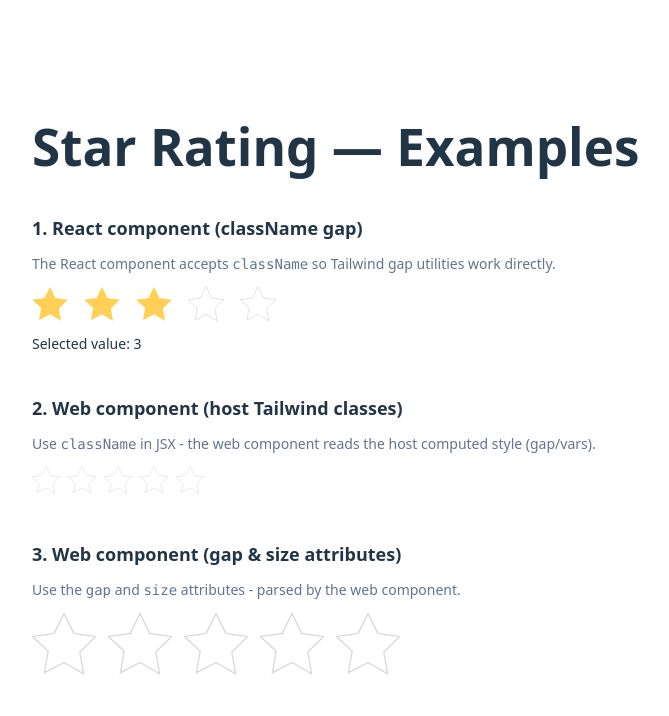
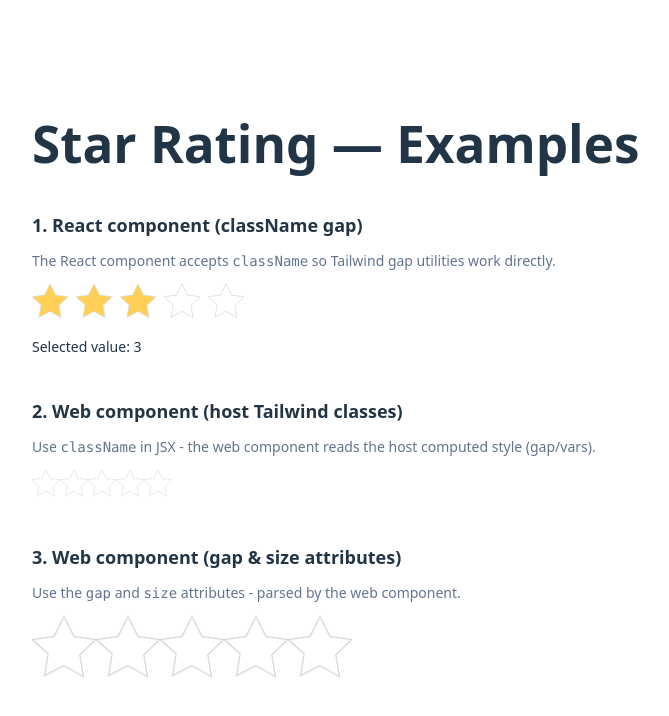
Before and after one commit to anand1296/star-rating-plus, a React (Vite) app: page / in a window 1280 px wide. Shown: the top 716 px of the page, without its empty margins (0-669 px from the left). Built offline with nearby package versions, Linux system fonts and the light colour scheme.

Commit message:
changed default state and updated readme

```diff
--- a/src/components/StarRating.tsx
+++ b/src/components/StarRating.tsx
@@ -1,154 +1,188 @@
-// src/components/StarRating.tsx
-import React, { useState, useCallback, useMemo } from "react";
+import React, { useEffect, useMemo, useRef, useState } from 'react';
 
-// add to the props type
-export type StarRatingProps = {
-  total?: number;
+export interface StarRatingProps {
+  /** REQUIRED: number of stars to render */
+  total: number;
+  /** Controlled value (selected stars count) */
   value?: number;
+  /** Uncontrolled initial value */
   defaultValue?: number;
-  onChange?: (v: number) => void;
+  /** Pixel size of each star (width & height) */
   size?: number;
+  /** Per-index hover colors e.g. ['#8B0000', '#ff6b6b', ...]. If shorter than total the last color repeats. */
+  hoverColors?: string[];
+  /** If true disables interaction */
   readOnly?: boolean;
-  hoverColors?: string[];
-  gap?: number | string;
+  /** Optional wrapper classes (Tailwind-friendly) */
   className?: string;
-  style?: React.CSSProperties;
-};
-
-const TRANSPARENT = "transparent";
-const DEFAULT_COLORS = ["#8B0000", "#ff6b6b", "#ffd055", "#b7eb8f", "#237804"];
-
-function clamp(v: number, a: number, b: number) {
-  return Math.max(a, Math.min(b, v));
+  /** onChange callback (value: number) */
+  onChange?: (value: number) => void;
 }
 
-const StarSVG: React.FC<{ size: number; fill: string }> = ({ size, fill }) => (
-  <svg
-    width={size}
-    height={size}
-    viewBox="0 0 24 24"
-    aria-hidden="true"
-    focusable="false"
-  >
-    <path
-      d="M12 .587l3.668 7.431 8.2 1.192-5.934 5.787 1.401 8.168L12 18.896l-7.335 3.869 1.401-8.168L.132 9.21l8.2-1.192z"
-      fill={fill}
-      stroke={fill === TRANSPARENT ? "#d9d9d9" : "none"}
-      strokeWidth={0.5}
-    />
-  </svg>
-);
+/**
+ * StarRating component
+ *
+ * - total is required (TS enforces it). At runtime we validate and throw if invalid.
+ * - Default hover/selection color is yellow (#ffd055).
+ * - If only <StarRating total={3} /> is used it renders 3 empty stars.
+ */
+export const StarRating: React.FC<StarRatingProps> = (props) => {
+  const {
+    total,
+    value,
+    defaultValue = 0,
+    size = 28,
+    hoverColors,
+    readOnly = false,
+    className,
+    onChange,
+  } = props;
 
-export const StarRating: React.FC<StarRatingProps> = ({
-  total = 5,
-  value,
-  defaultValue = 0,
-  onChange,
-  size = 28,
-  readOnly = false,
-  hoverColors,
-  className,
-  gap,
-  style,
-}) => {
-  const [uncontrolled, setUncontrolled] = useState(
-    Math.max(0, Math.min(total, defaultValue))
-  );
-  const [hoverIndex, setHoverIndex] = useState(0);
-  const isControlled = value !== undefined;
-  const selected = clamp(
-    isControlled ? (value as number) : uncontrolled,
-    0,
-    total
-  );
+  // Runtime validation: total is required and must be >= 1
+  if (!Number.isFinite(total) || total <= 0) {
+    throw new Error('StarRating: `total` prop is required and must be a positive number.');
+  }
 
-  const resolvedHoverColors = useMemo(() => {
-    if (hoverColors && hoverColors.length >= total)
-      return hoverColors.slice(0, total);
-    return Array.from(
-      { length: total },
-      (_, i) =>
-        DEFAULT_COLORS[
-          Math.floor((i / Math.max(1, total - 1)) * (DEFAULT_COLORS.length - 1))
-        ] || DEFAULT_COLORS[DEFAULT_COLORS.length - 1]
-    );
+  // Default color (yellow) if hoverColors not provided
+  const defaultColor = '#ffd055';
+
+  // Build a hoverColors array of length `total` using provided colors or default
+  const normalizedHoverColors = useMemo(() => {
+    if (!hoverColors || !hoverColors.length) {
+      return Array(total).fill(defaultColor);
+    }
+    // If provided shorter array, repeat last color for remaining slots
+    const out = [...hoverColors];
+    while (out.length < total) {
+      out.push(out[out.length - 1] ?? defaultColor);
+    }
+    return out.slice(0, total);
   }, [hoverColors, total]);
 
-  const colorForSelected = useCallback(
-    (n: number) => {
-      if (n <= 0) return TRANSPARENT;
-      const idx = clamp(n, 1, resolvedHoverColors.length) - 1;
-      return resolvedHoverColors[idx] ?? DEFAULT_COLORS[2];
-    },
-    [resolvedHoverColors]
-  );
+  // Controlled vs uncontrolled state
+  const isControlled = typeof value === 'number';
+  const [internalValue, setInternalValue] = useState<number>(defaultValue ?? 0);
+  const selected = isControlled ? (value ?? 0) : internalValue;
 
-  const fillFor = useCallback(
-    (i: number) => {
-      if (hoverIndex > 0)
-        return i <= hoverIndex
-          ? resolvedHoverColors[hoverIndex - 1]
-          : TRANSPARENT;
-      return i <= selected ? colorForSelected(selected) : TRANSPARENT;
-    },
-    [hoverIndex, resolvedHoverColors, selected, colorForSelected]
-  );
+  // Hover index: 0 = none, 1..total are hovered star counts
+  const [hoverIndex, setHoverIndex] = useState<number>(0);
 
-  const handleSelect = useCallback(
-    (n: number) => {
-      if (readOnly) return;
-      if (!isControlled) setUncontrolled(n);
-      onChange?.(n);
-    },
-    [isControlled, onChange, readOnly]
-  );
+  // Keep a ref to the radiogroup for keyboard handling
+  const groupRef = useRef<HTMLDivElement | null>(null);
 
-  // compute resolvedGap for the root
-  const resolvedGap =
-    gap !== undefined
-      ? typeof gap === "number"
-        ? `${gap}px`
-        : gap
-      : undefined;
+  useEffect(() => {
+    // If controlled and value is out of range, clamp
+    if (isControlled && typeof value === 'number') {
+      if (value < 0 || value > total) {
+        console.warn('StarRating: controlled `value` out of range; expected 0..total');
+      }
+    }
+  }, [isControlled, value, total]);
+
+  const commitValue = (v: number) => {
+    if (readOnly) return;
+    if (!isControlled) setInternalValue(v);
+    if (onChange) onChange(v);
+  };
+
+  // Keyboard support: ArrowLeft / ArrowRight / Home / End / Enter / Space
+  const handleKeyDown = (e: React.KeyboardEvent) => {
+    if (readOnly) return;
+    const key = e.key;
+    if (key === 'ArrowRight' || key === 'ArrowUp') {
+      e.preventDefault();
+      const next = Math.min(total, (selected ?? 0) + 1 || 1);
+      commitValue(next);
+    } else if (key === 'ArrowLeft' || key === 'ArrowDown') {
+      e.preventDefault();
+      const prev = Math.max(0, (selected ?? 0) - 1);
+      commitValue(prev);
+    } else if (key === 'Home') {
+      e.preventDefault();
+      commitValue(0);
+    } else if (key === 'End') {
+      e.preventDefault();
+      commitValue(total);
+    } else if (key === 'Enter' || key === ' ') {
+      // Enter/Space do nothing special here because clicks handle selection,
+      // but we prevent page scroll on space.
+      e.preventDefault();
+    }
+  };
+
+  // Determine color for a star at index i (1-based)
+  const starColorForIndex = (i: number) => {
+    // Hover takes precedence while hovering
+    if (hoverIndex > 0) {
+      return i <= hoverIndex ? normalizedHoverColors[hoverIndex - 1] : 'transparent';
+    }
+    // Otherwise show selected color for selected stars
+    if (selected > 0) {
+      return i <= selected ? normalizedHoverColors[selected - 1] : 'transparent';
+    }
+    // default empty star
+    return 'transparent';
+  };
+
+  // Accessibility: aria-label for each star e.g. "3 star"
+  const starLabel = (i: number) => `${i} star`;
 
   return (
     <div
-      className={`star-rating-root flex gap-2 items-center ${
-        className ?? ""
-      }`}
-      style={{
-        display: "flex",
-        gap: resolvedGap ?? undefined, // inline gap takes precedence over classes
-        ...style,
-      }}
-      onMouseLeave={() => setHoverIndex(0)}
       role="radiogroup"
-      tabIndex={readOnly ? -1 : 0}
+      aria-label="Star rating"
+      tabIndex={0}
+      ref={groupRef}
+      onKeyDown={handleKeyDown}
+      className={`star-rating-root inline-flex items-center ${className ?? ''}`}
+      style={{ gap: '0.5rem' /* default gap; consumers can override with className */ }}
     >
       {Array.from({ length: total }, (_, idx) => {
         const i = idx + 1;
-        const fill = fillFor(i);
+        const color = starColorForIndex(i);
+        const isChecked = selected === i;
         return (
           <button
             key={i}
-            aria-label={`${i} star`}
             role="radio"
+            aria-checked={isChecked}
+            aria-label={starLabel(i)}
+            title={starLabel(i)}
             tabIndex={-1}
             onMouseEnter={() => setHoverIndex(i)}
             onMouseMove={() => setHoverIndex(i)}
-            onClick={() => handleSelect(i)}
+            onMouseLeave={() => setHoverIndex(0)}
             onFocus={() => setHoverIndex(i)}
             onBlur={() => setHoverIndex(0)}
+            onClick={() => commitValue(i)}
+            disabled={readOnly}
             style={{
               width: size,
               height: size,
-              background: "transparent",
-              border: "none",
+              background: 'transparent',
+              border: 'none',
               padding: 0,
+              display: 'inline-flex',
+              alignItems: 'center',
+              justifyContent: 'center',
+              cursor: readOnly ? 'default' : 'pointer',
             }}
-            title={`${i} star`}
           >
-            <StarSVG size={size} fill={fill} />
+            <svg
+              width={size}
+              height={size}
+              viewBox="0 0 24 24"
+              aria-hidden="true"
+              focusable="false"
+              style={{ display: 'block' }}
+            >
+              <path
+                d="M12 .587l3.668 7.431 8.2 1.192-5.934 5.787 1.401 8.168L12 18.896l-7.335 3.869 1.401-8.168L.132 9.21l8.2-1.192z"
+                fill={color}
+                stroke="#d9d9d9"
+                strokeWidth="0.5"
+              />
+            </svg>
           </button>
         );
       })}
```
Also changed, not shown: 1 other file (tests, documents, lock files or other folders).
